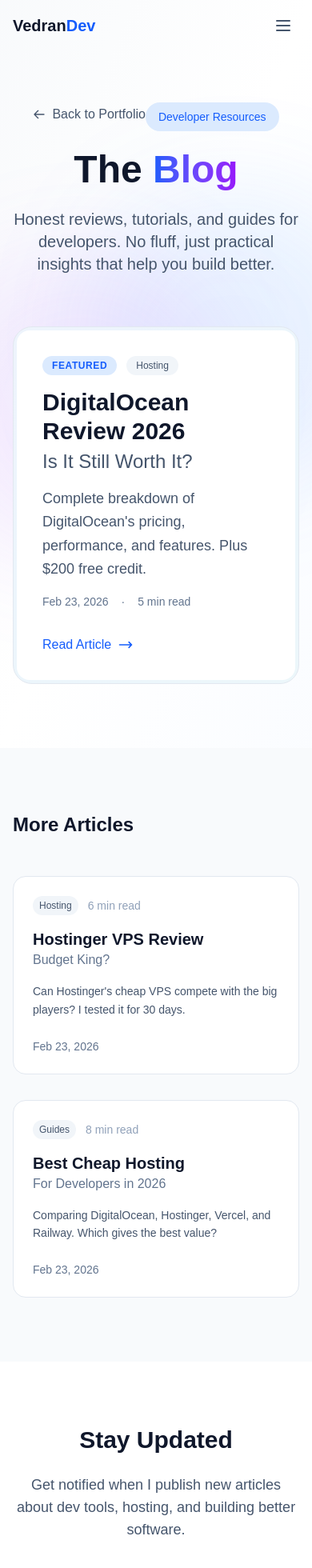
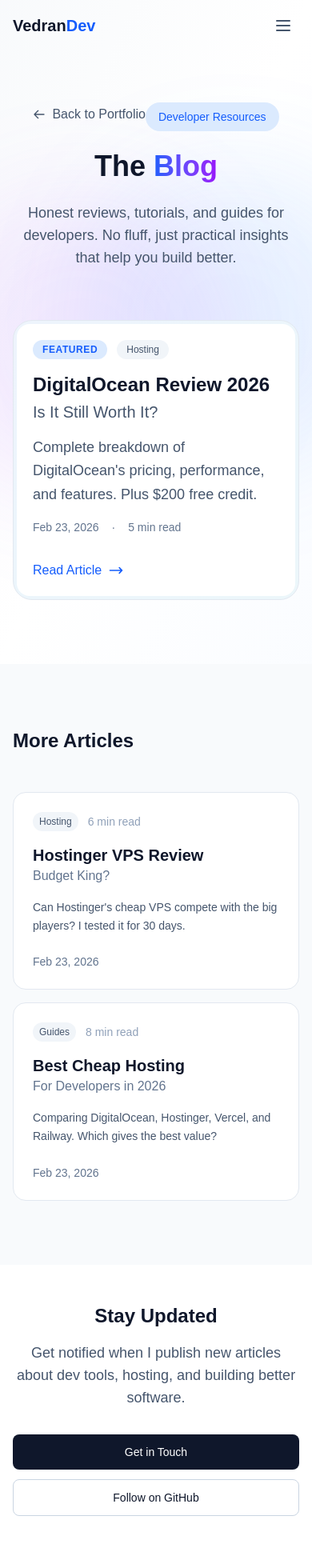
Before and after one commit to vedran77/vedransportfolio, a Next.js app: page /blog in a window 390 px wide. Shown: the top 1960 px of the page at 80% size. Built offline with nearby package versions, Linux system fonts and the light colour scheme.

Commit message:
feat: add Blog nav button + improve responsive design
- Add gradient Blog button to Hero CTA section
- Improve mobile responsive on blog listing page
- Improve mobile responsive on article pages
- Better table/CTA scaling on small screens
- Adjust spacing and font sizes for mobile

```diff
--- a/app/blog/page.tsx
+++ b/app/blog/page.tsx
@@ -82,14 +82,14 @@
               Developer Resources
             </motion.div>
 
-            <h1 className="text-5xl md:text-6xl lg:text-7xl font-bold text-slate-900 dark:text-white mb-6">
+            <h1 className="text-4xl sm:text-5xl md:text-6xl lg:text-7xl font-bold text-slate-900 dark:text-white mb-6">
               The{" "}
               <span className="bg-gradient-to-r from-blue-600 to-purple-600 dark:from-blue-400 dark:to-purple-400 bg-clip-text text-transparent">
                 Blog
               </span>
             </h1>
 
-            <p className="text-xl text-slate-600 dark:text-slate-400 max-w-2xl mx-auto">
+            <p className="text-lg sm:text-xl text-slate-600 dark:text-slate-400 max-w-2xl mx-auto px-2">
               Honest reviews, tutorials, and guides for developers.
               No fluff, just practical insights that help you build better.
             </p>
@@ -106,8 +106,8 @@
                 <div className="relative rounded-3xl overflow-hidden border border-slate-200 dark:border-slate-800 bg-slate-50 dark:bg-slate-900/50 p-1">
                   <div className={`absolute inset-0 bg-gradient-to-br ${featuredPost.gradient} opacity-5 group-hover:opacity-10 transition-opacity duration-500`} />
 
-                  <div className="relative rounded-2xl bg-white dark:bg-slate-900 p-8 md:p-12">
-                    <div className="flex flex-col md:flex-row md:items-center gap-8">
+                  <div className="relative rounded-2xl bg-white dark:bg-slate-900 p-5 sm:p-8 md:p-12">
+                    <div className="flex flex-col md:flex-row md:items-center gap-6 md:gap-8">
                       {/* Content */}
                       <div className="flex-1 space-y-4">
                         <div className="flex items-center gap-3">
@@ -119,9 +119,9 @@
                           </span>
                         </div>
 
-                        <h2 className="text-3xl md:text-4xl font-bold text-slate-900 dark:text-white group-hover:text-blue-600 dark:group-hover:text-blue-400 transition-colors">
+                        <h2 className="text-2xl sm:text-3xl md:text-4xl font-bold text-slate-900 dark:text-white group-hover:text-blue-600 dark:group-hover:text-blue-400 transition-colors">
                           {featuredPost.title}
-                          <span className="block text-2xl md:text-3xl text-slate-600 dark:text-slate-400 font-normal mt-1">
+                          <span className="block text-xl sm:text-2xl md:text-3xl text-slate-600 dark:text-slate-400 font-normal mt-1">
                             {featuredPost.subtitle}
                           </span>
                         </h2>
@@ -174,7 +174,7 @@
             More Articles
           </motion.h2>
 
-          <div className="grid grid-cols-1 md:grid-cols-2 gap-8">
+          <div className="grid grid-cols-1 md:grid-cols-2 gap-4 sm:gap-6 md:gap-8">
             {otherPosts.map((post, index) => (
               <motion.div
                 key={post.slug}
@@ -227,31 +227,31 @@
       </section>
 
       {/* Newsletter CTA */}
-      <section className="py-20 px-4 sm:px-6 lg:px-8 bg-white dark:bg-black">
+      <section className="py-12 sm:py-16 md:py-20 px-4 sm:px-6 lg:px-8 bg-white dark:bg-black">
         <div className="max-w-3xl mx-auto text-center">
           <motion.div
             initial={{ opacity: 0, y: 30 }}
             whileInView={{ opacity: 1, y: 0 }}
             viewport={{ once: true }}
-            className="space-y-6"
+            className="space-y-4 sm:space-y-6"
           >
-            <h2 className="text-3xl md:text-4xl font-bold text-slate-900 dark:text-white">
+            <h2 className="text-2xl sm:text-3xl md:text-4xl font-bold text-slate-900 dark:text-white">
               Stay Updated
             </h2>
             <p className="text-lg text-slate-600 dark:text-slate-400">
               Get notified when I publish new articles about dev tools, hosting, and building better software.
             </p>
-            <div className="flex flex-col sm:flex-row gap-4 justify-center pt-4">
+            <div className="flex flex-col sm:flex-row gap-3 sm:gap-4 justify-center pt-4">
               <Link
                 href="/#contact"
-                className="px-8 py-4 bg-slate-900 dark:bg-white text-white dark:text-black rounded-lg font-medium hover:bg-slate-800 dark:hover:bg-slate-100 transition-colors"
+                className="px-6 sm:px-8 py-3 sm:py-4 bg-slate-900 dark:bg-white text-white dark:text-black rounded-lg font-medium hover:bg-slate-800 dark:hover:bg-slate-100 transition-colors text-sm sm:text-base"
               >
                 Get in Touch
               </Link>
               <Link
                 href="https://github.com/vedran77"
                 target="_blank"
-                className="px-8 py-4 border border-slate-300 dark:border-slate-700 text-slate-900 dark:text-white rounded-lg font-medium hover:bg-slate-50 dark:hover:bg-slate-900 transition-colors"
+                className="px-6 sm:px-8 py-3 sm:py-4 border border-slate-300 dark:border-slate-700 text-slate-900 dark:text-white rounded-lg font-medium hover:bg-slate-50 dark:hover:bg-slate-900 transition-colors text-sm sm:text-base"
               >
                 Follow on GitHub
               </Link>
--- a/components/Hero.tsx
+++ b/components/Hero.tsx
@@ -104,7 +104,7 @@
 
         {/* CTA Buttons */}
         <motion.div
-          className="flex flex-col sm:flex-row gap-4 justify-center items-center"
+          className="flex flex-wrap gap-3 sm:gap-4 justify-center items-center"
           initial={{ opacity: 0, y: 20 }}
           animate={{ opacity: 1, y: 0 }}
           transition={{ duration: 0.8, delay: 0.5 }}
@@ -136,6 +136,18 @@
             whileTap={{ scale: 0.98 }}
           >
             About Me
+          </motion.a>
+
+          <motion.a
+            href="/blog"
+            className="px-8 py-4 bg-gradient-to-r from-blue-600 to-purple-600 text-white rounded-lg font-medium text-base hover:from-blue-700 hover:to-purple-700 transition-all flex items-center gap-2 shadow-lg shadow-blue-500/25"
+            whileHover={{ scale: 1.02 }}
+            whileTap={{ scale: 0.98 }}
+          >
+            <svg className="w-5 h-5" fill="none" stroke="currentColor" viewBox="0 0 24 24">
+              <path strokeLinecap="round" strokeLinejoin="round" strokeWidth={2} d="M19 20H5a2 2 0 01-2-2V6a2 2 0 012-2h10a2 2 0 012 2v1m2 13a2 2 0 01-2-2V7m2 13a2 2 0 002-2V9a2 2 0 00-2-2h-2m-4-3H9M7 16h6M7 8h6v4H7V8z" />
+            </svg>
+            Blog
           </motion.a>
 
           <motion.a
```
Also changed, not shown: app/blog/[slug]/page.tsx (+21 -21 lines).
